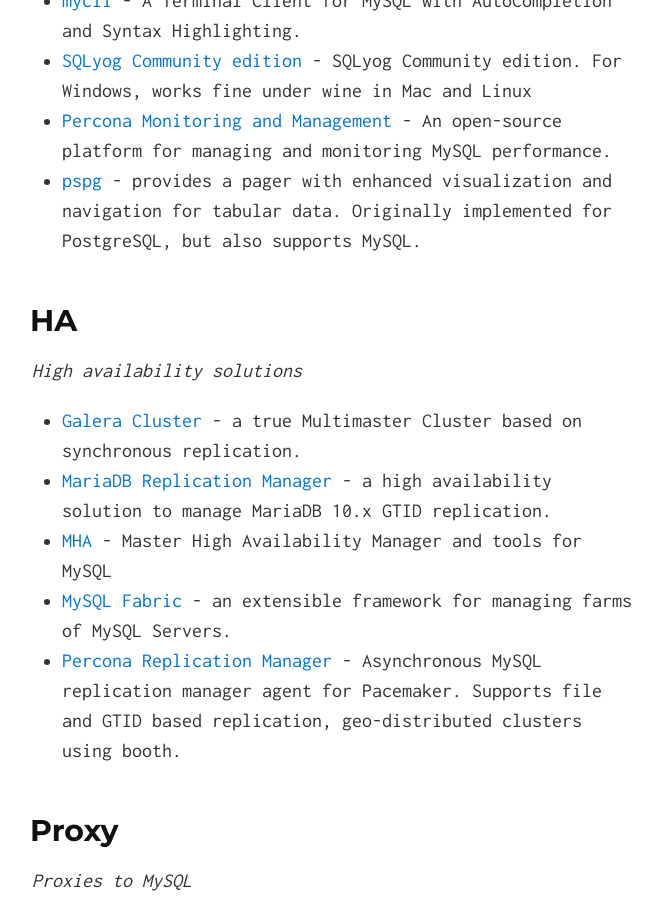
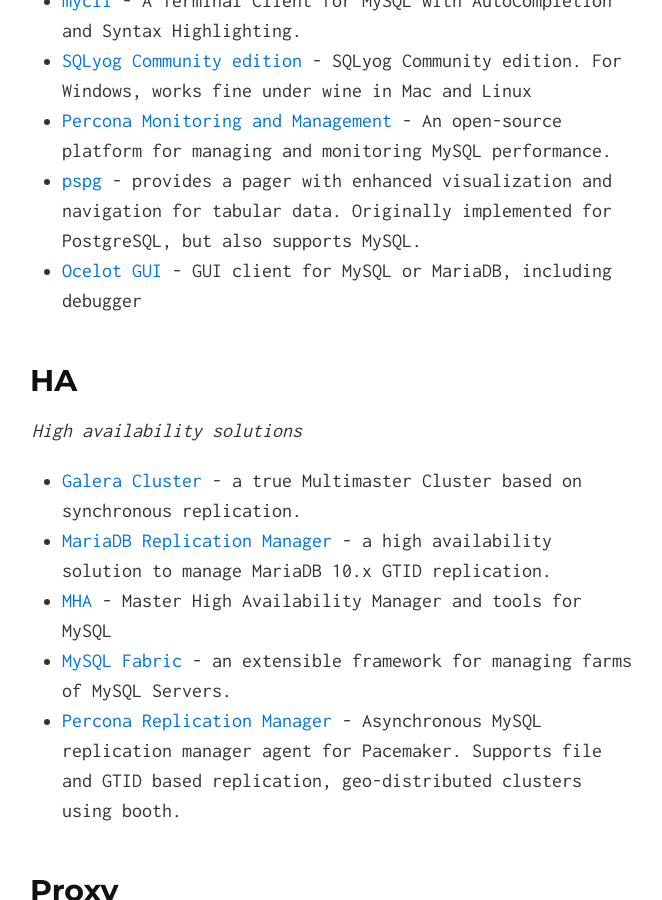
Before and after one commit to shlomi-noach/awesome-mysql, a Jekyll site: the page built from index.md, in a window 1280 px wide and 900 px high, scrolled down 4824 px. Shown: the whole window, without its empty margins (308-970 px from the left). Built offline with Jekyll 4.4.1, drawn with Linux system fonts in a browser that asks for light colours.

Commit message:
Add Ocelot GUI.

```diff
--- a/index.md
+++ b/index.md
@@ -121,6 +121,7 @@
 - [SQLyog Community edition](https://github.com/webyog/sqlyog-community/wiki/Downloads) - SQLyog Community edition. For Windows, works fine under wine in Mac and Linux
 - [Percona Monitoring and Management](https://www.percona.com/doc/percona-monitoring-and-management/index.html) -  An open-source platform for managing and monitoring MySQL performance.
 - [pspg](https://github.com/okbob/pspg) - provides a pager with enhanced visualization and navigation for tabular data. Originally implemented for PostgreSQL, but also supports MySQL.
+- [Ocelot GUI](https://github.com/ocelot-inc/ocelotgui) - GUI client for MySQL or MariaDB, including debugger
 
 
 ## HA
```
